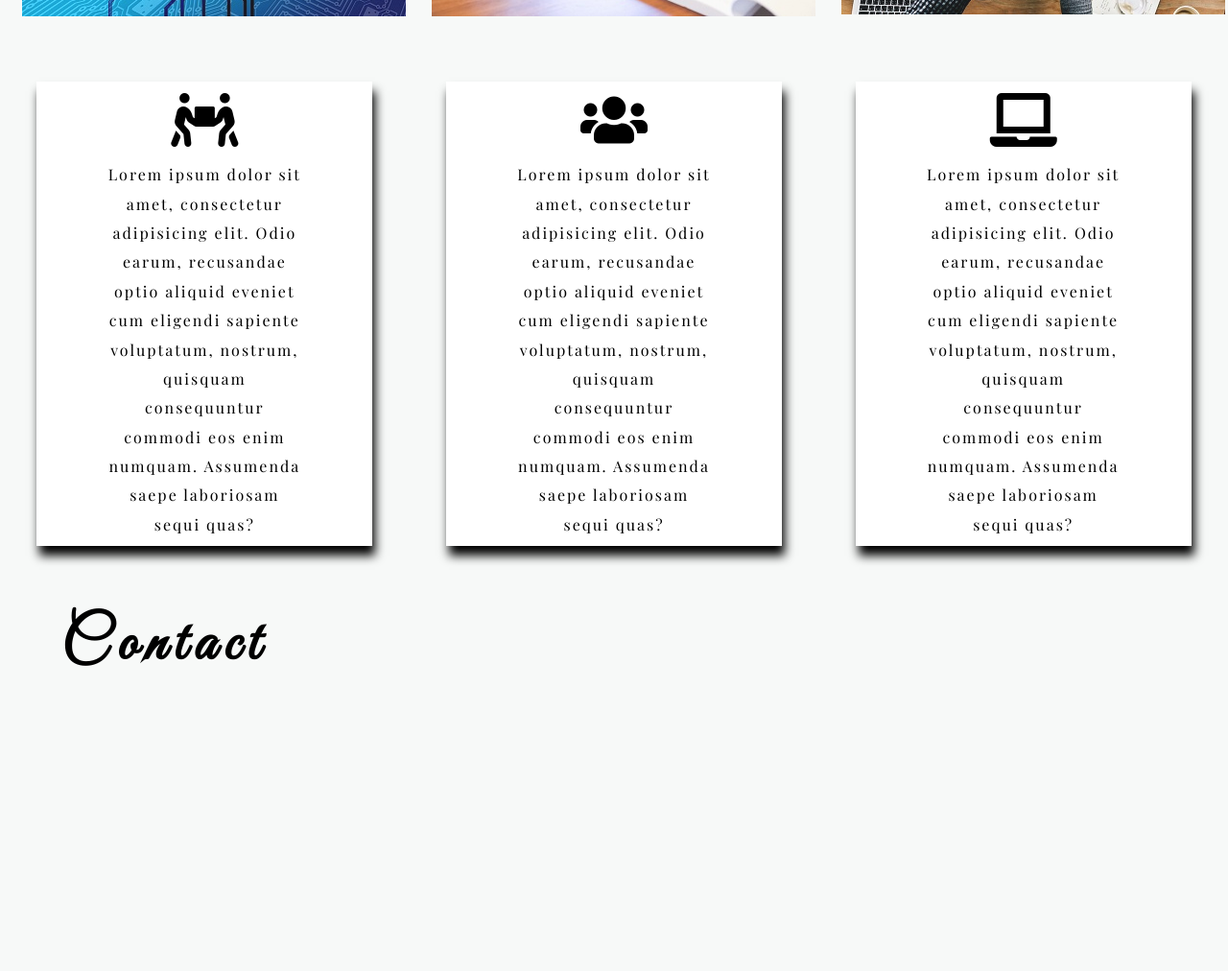
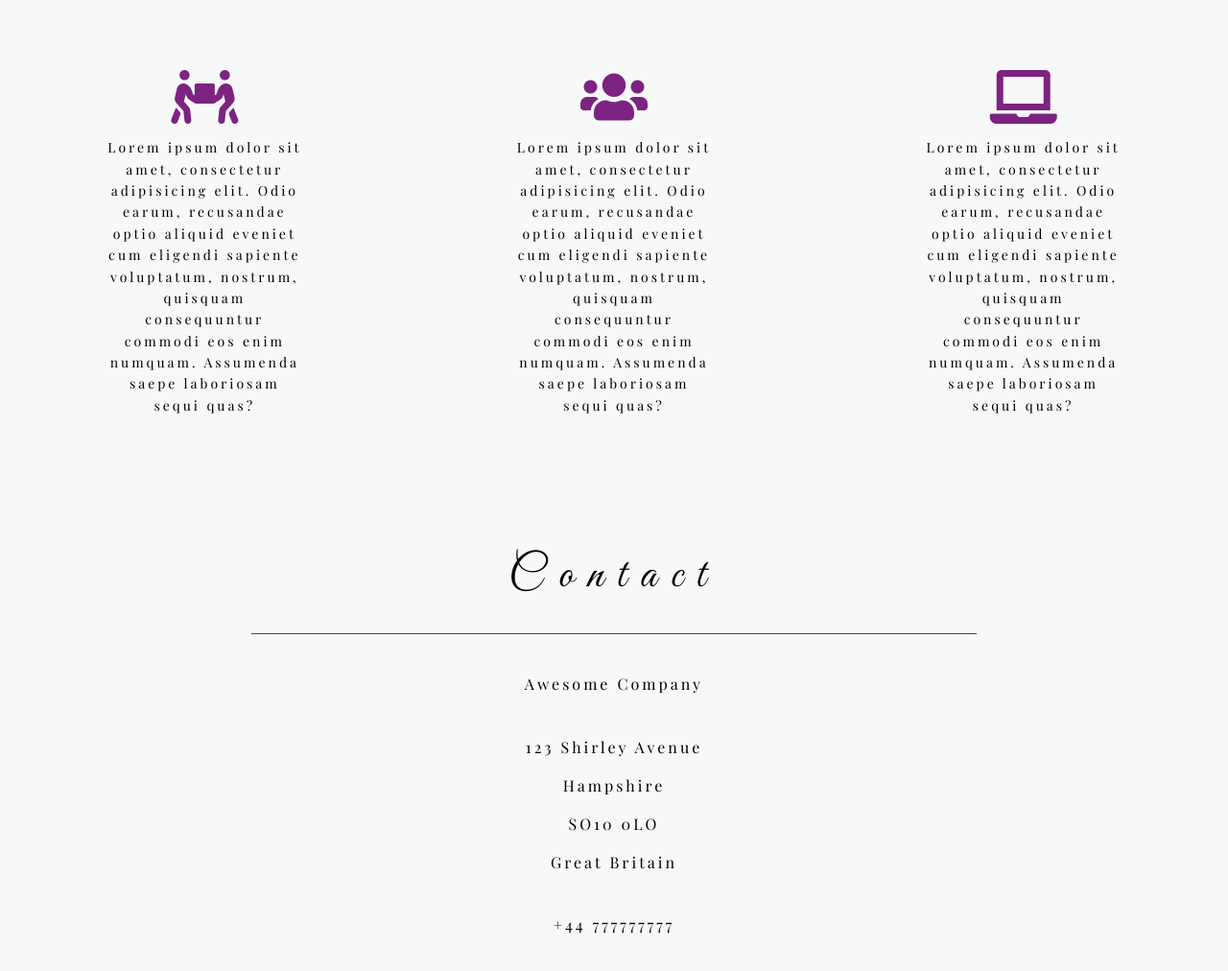
Before and after one commit to nebeleska/simplyPage, a plain HTML site: page index.html in a window 1280 px wide. Shown: the part 1584-2596 px from the top of the page at 96% size. Before the commit the page ends 2297 px from the top, so only its background shows below. Drawn offline with nearby package versions, Linux system fonts and the light colour scheme.

Commit message:
finish
Project optimization

```diff
--- a/index.html
+++ b/index.html
@@ -44,7 +44,18 @@
         </section>
     </main>
     <footer>
-        <h2>Contact</h2>
+        <div class="vcard">
+            <p class="h">Contact</p>
+            <p class="fn">Awesome Company
+            </p>
+            <p class="adr">
+                <span class="street-address">123 Shirley Avenue</span><br>
+                <span class="region">Hampshire</span><br>
+                <span class="postal-code">SO10 0LO</span><br>
+                <span class="country-name">Great Britain</span>
+            </p>
+            <p class="tel">+44 777777777</p>
+        </div>
     </footer>
     <script src="JavaScript.js"></script>
 </body>
--- a/style.css
+++ b/style.css
@@ -23,24 +23,24 @@ nav {
 }
 
 nav a {
-    font-size: 1.5em;
+    font-size: 1.3em;
     letter-spacing: 2px;
     text-decoration: none;
     color: #000;
-    float: left;
-    padding: 25px;
+    display: block;
+    padding: 20px;
+    line-height: 40px;
     border-bottom: 2px solid transparent;
     position: relative;
 }
 
 nav a:hover {
-    border-bottom: 2px solid #000;
+    border-bottom: 2px solid #7D2382;
     transition: 1s, easy-out;
     transform: translateX(20px);
 }
 
 #myBtn {
-
     position: fixed;
     bottom: 20px;
     right: 30px;
@@ -70,10 +70,20 @@ h1 {
     font-family: 'Great Vibes', cursive;
 }
 
+h1:hover {
+    text-shadow: 3px 4px 9px #222;
+    transform: scale(1.05);
+}
+
 p {
-    letter-spacing: 2px;
-    line-height: 3;
+    letter-spacing: 3px;
+    line-height: 2.5;
     margin: 2% 20%;
+}
+
+.fa,
+.fas {
+    color: #7D2382;
 }
 
 .Portfolio {
@@ -88,8 +98,8 @@ p {
 }
 
 .Portfolio .images:hover {
-    transition: all .2s;
-    transform: scale(1.1);
+    transition: all .1s;
+    transform: scale(1.02);
     opacity: 1.0;
 }
 
@@ -105,29 +115,29 @@ p {
     text-align: center;
     margin: 0 auto;
     margin-top: 4rem;
-    box-shadow: 3px 10px 10px #000;
+    background-color: #f7f9f8;
 }
 
 .aboutUs .info p {
-    font-size: 16px;
-    line-height: 1.9;
+    font-size: 14px;
+    line-height: 1.6;
 }
 
 .aboutUs .info:hover {
     transform: scale(1.1);
+    box-shadow: 3px 10px 10px #85909C;
+    background-color: #fff;
 }
 
 footer {
-
     margin-top: 4rem;
-    position: relative;
+    padding: 10px;
 }
 
-h2 {
+p.h {
     font-family: 'Great Vibes', cursive;
-    font-size: 4rem;
-    letter-spacing: 0.5rem;
-    position: absolute;
-    left: 5%;
-
+    font-size: 3rem;
+    letter-spacing: 0.3em;
+    margin-bottom: 2rem;
+    border-bottom: 1px solid #7D2382;
 }
```
Also changed, not shown: JavaScript.js (line endings or trailing spaces).
